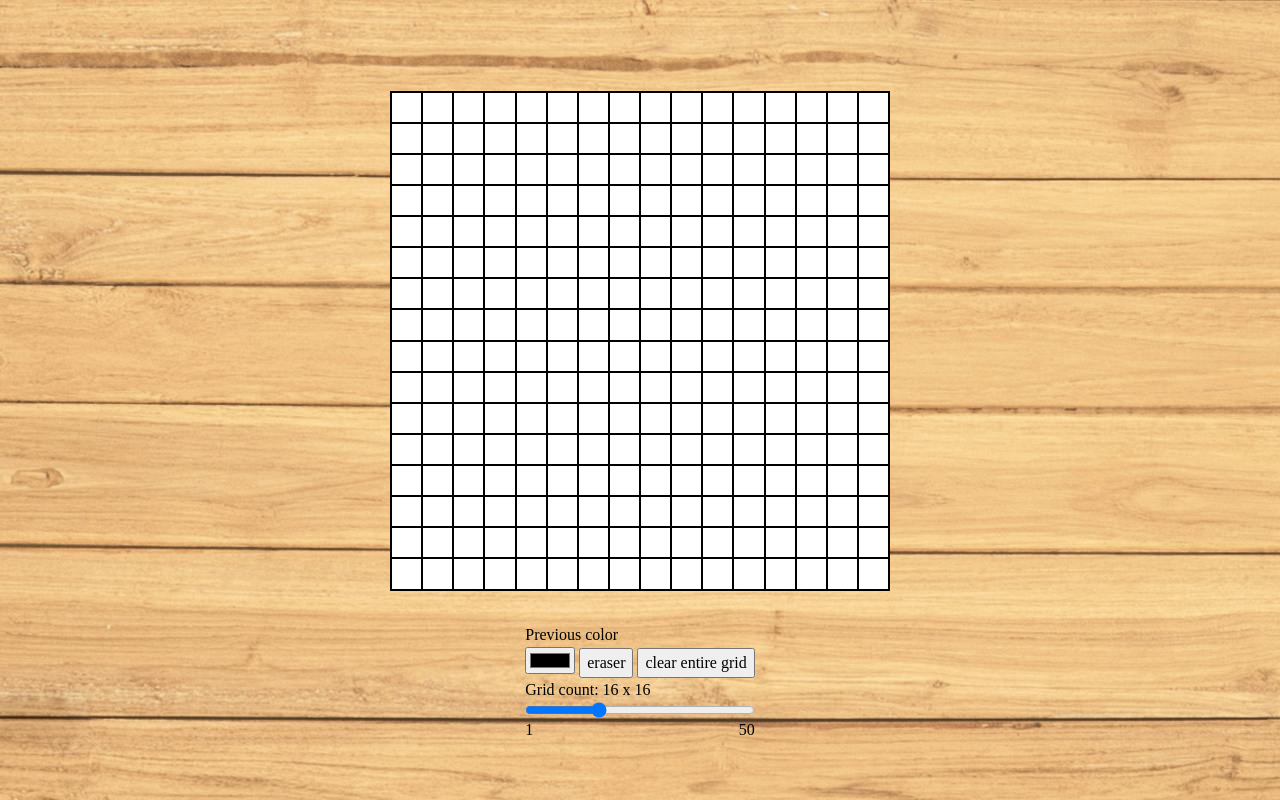
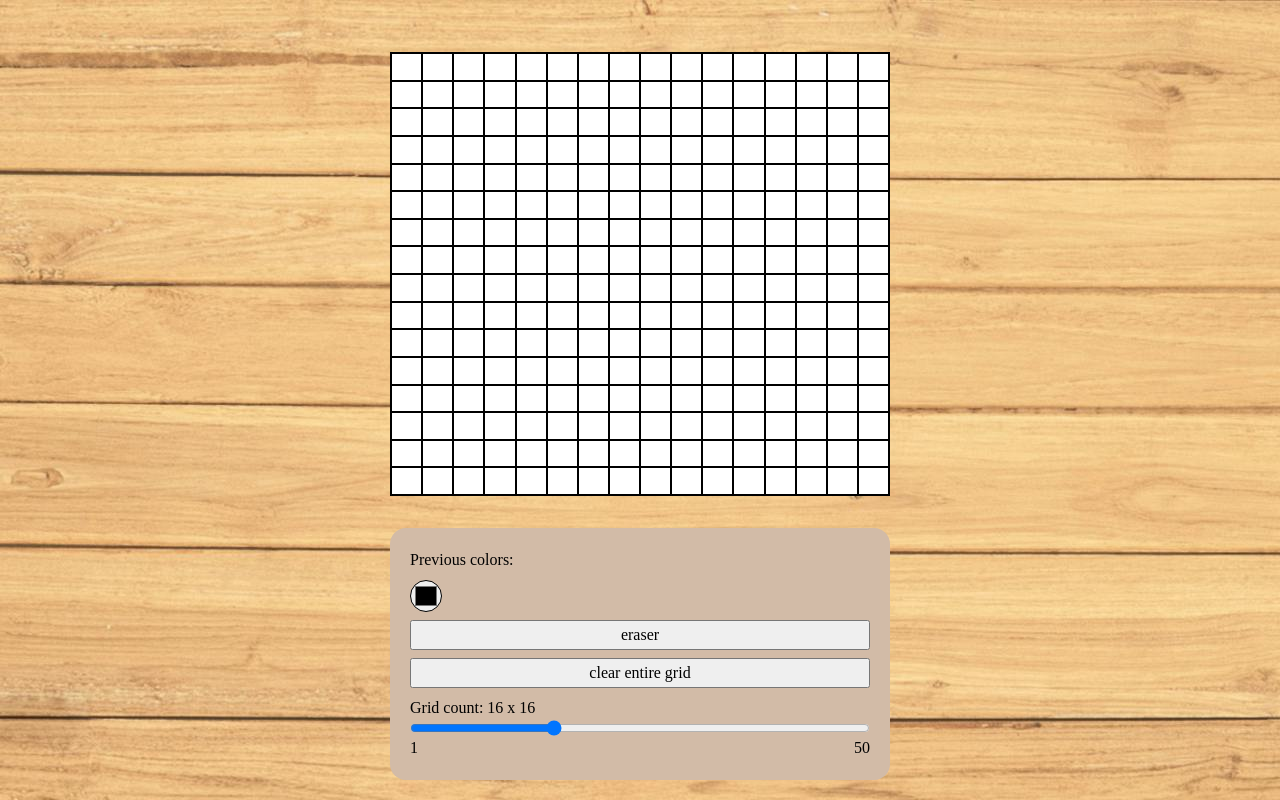
Before and after one commit to progchris00/TOP-Projects, a plain HTML site: page Project-4-Etch-A-Sketch/index.html in a window 1280 px wide. Drawn offline with Linux system fonts and the light colour scheme.

Commit message:
feat: style tools

```diff
--- a/Project-4-Etch-A-Sketch/index.html
+++ b/Project-4-Etch-A-Sketch/index.html
@@ -11,7 +11,7 @@
       <div class="photo-reference"></div>
       <div class="sketching-area"></div>
       <div class="drawing-tools">
-        <div class="previous-colors">Previous color</div>
+        <div class="previous-colors">Previous colors:</div>
         <input type="color" class="picker-tool" id="picker-tool" />
         <button class="erasing-tool">eraser</button>
         <button class="clearing-tool">clear entire grid</button>
--- a/Project-4-Etch-A-Sketch/style.css
+++ b/Project-4-Etch-A-Sketch/style.css
@@ -56,7 +56,7 @@ h6 {
 
 body {
   background-image: url(background.jpg);
-  background-repeat: none;
+  background-repeat: no-repeat;
 }
 
 .sketch-container {
@@ -83,6 +83,23 @@ body {
   background-color: white;
 }
 
+.drawing-tools {
+  display: flex;
+  flex-direction: column;
+  gap: 0.5rem;
+  width: 100%;
+  max-width: 500px;
+  background-color: #d2bba7;
+  padding: 1.25rem;
+  border-radius: 1rem;
+}
+
+.picker-tool {
+  border-radius: 100px;
+  width: 2rem;
+  height: 2rem;
+}
+
 .range-slider {
   display: flex;
   flex-direction: column;
```
